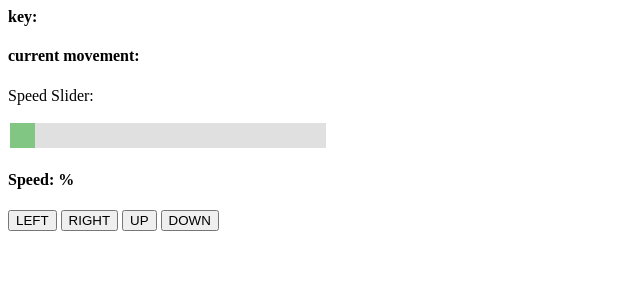
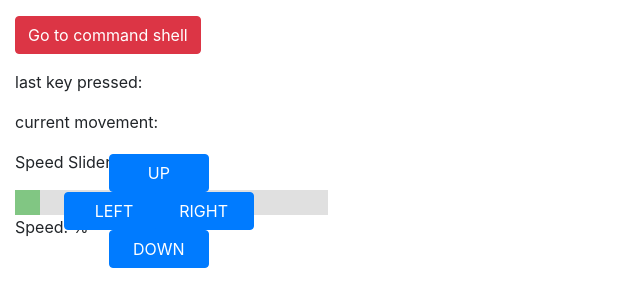
Before and after one commit to 1Blademaster/PiWars-2019_20, a Flask app: page / in a window 1280 px wide. Shown: the top 307 px of the page, without its empty margins (0-640 px from the left). Run offline with Flask 2, Linux system fonts and the light colour scheme; some libraries are stand-ins or nearby versions.

Commit message:
prettified html

```diff
--- a/app.py
+++ b/app.py
@@ -20,7 +20,7 @@ def fetchSliderData():
     return jsonify({'response': 'done'})
 
 @app.route('/')
-def keyPress():
+def remote():
     return render_template('index.html')
 
 @app.route('/fetchKeyPressData', methods=['POST'])
--- a/templates/command.html
+++ b/templates/command.html
@@ -7,9 +7,15 @@
 
 	    <!-- Bootstrap CSS -->
 	    <link rel="stylesheet" href="https://stackpath.bootstrapcdn.com/bootstrap/4.3.1/css/bootstrap.min.css" integrity="sha384-ggOyR0iXCbMQv3Xipma34MD+dH/1fQ784/j6cY/iJTQUOhcWr7x9JvoRxT2MZw1T" crossorigin="anonymous">
+	    <style type="text/css">
+	    	a:hover {
+				text-decoration: none;
+			}
+	    </style>
 	</head>
 	<body>
 		<div class="container-fluid mt-3">
+			<button class="btn btn-danger mb-3"><a class="text-white" href="{{ url_for('remote') }}">Go back to remote</a></button>
 			<div class="input-group mb-3">
 				<div class="input-group-prepend">
 					<button class="btn btn-primary" type="button" id="cmdEnter" onclick="cmdSend();">Send Command</button>
--- a/templates/index.html
+++ b/templates/index.html
@@ -1,11 +1,18 @@
 <html>
   	<head>
-    <title>Key Presses</title>
+		<!-- Required meta tags -->
+	  	<meta charset="utf-8">
+	  	<meta name="viewport" content="width=device-width, initial-scale=1, shrink-to-fit=no">
+
+	  	<!-- Bootstrap CSS -->
+	  	<link rel="stylesheet" href="https://stackpath.bootstrapcdn.com/bootstrap/4.3.1/css/bootstrap.min.css" integrity="sha384-ggOyR0iXCbMQv3Xipma34MD+dH/1fQ784/j6cY/iJTQUOhcWr7x9JvoRxT2MZw1T" crossorigin="anonymous">
 		<style>
+			a:hover {
+				text-decoration: none;
+			}
 			.slideContainer {
 			  	width: 25%;
 			}
-
 			.slider {
 				-webkit-appearance: none;
 				width: 100%;
@@ -16,11 +23,9 @@
 				-webkit-transition: .2s;
 				transition: opacity .2s;
 			}
-
 			.slider:hover {
 				opacity: 1;
 			}
-
 			.slider::-webkit-slider-thumb {
 				-webkit-appearance: none;
 				appearance: none;
@@ -29,28 +34,54 @@
 				background: #4CAF50;
 				cursor: pointer;
 			}
-
 			.slider::-moz-range-thumb {
 				width: 25px;
 				height: 25px;
 				background: #4CAF50;
 				cursor: pointer;
 			}
+			.moveButton-left {
+				position: absolute;
+				width: 100px;
+				left: 5vw;
+				top: 15vw
+			}
+			.moveButton-right {
+				position: absolute;
+				width: 100px;
+				left: 12vw;
+				top: 15vw;
+			}
+			.moveButton-up {
+				position: absolute;
+				width: 100px;
+				left: 8.5vw;
+				top: 12vw;
+			}
+			.moveButton-down {
+				position: absolute;
+				width: 100px;
+				left: 8.5vw;
+				top: 18vw;
+			}
 		</style>
   	</head>
   	<body>
-    <h4>key: <span id="showDirection"></span></h4>
-    <h4>current movement: <span id="showMovement"></span></h4>
-    <div class="slideContainer">
+  		<div class="container-fluid mt-3">
+  			<button class="btn btn-danger mb-3"><a class="text-white" href="{{ url_for('enterCommand') }}">Go to command shell</a></button>
+  			<p>last key pressed: <span id="showDirection" style="font-weight: bold"></span></p>
+			<p>current movement: <span id="showMovement" style="font-weight: bold"></span></p>
+			<div class="slideContainer mb-3">
 		  		<p>Speed Slider:</p>
 		  		<input type="range" min="0" max="100" value="0" step="20" class="slider" id="slider">
-      <h4>Speed: <span id="showSpeed"></span>%</h4>
+		  		<p>Speed: <span id="showSpeed" style="font-weight: bold"></span>%</p>
 			</div>
 			<div class="buttonContainer">
-      <button type="button" id="left" onclick="getButtonPress('left');">LEFT</button>
-      <button type="button" id="right" onclick="getButtonPress('right');">RIGHT</button>
-      <button type="button" id="up" onclick="getButtonPress('up');">UP</button>
-      <button type="button" id="down" onclick="getButtonPress('down');">DOWN</button>
+		  		<button class="btn btn-primary moveButton-left" type="button" id="left" onclick="getButtonPress('left');">LEFT</button>
+		  		<button class="btn btn-primary moveButton-right" type="button" id="right" onclick="getButtonPress('right');">RIGHT</button>
+		  		<button class="btn btn-primary moveButton-up" type="button" id="up" onclick="getButtonPress('up');">UP</button>
+		  		<button class="btn btn-primary moveButton-down" type="button" id="down" onclick="getButtonPress('down');">DOWN</button>
+			</div>
   		</div>
 		<script type="text/javascript">
 			var showDirection = document.getElementById("showDirection");
```
Lines whose indentation alone changed are shown as unchanged.
